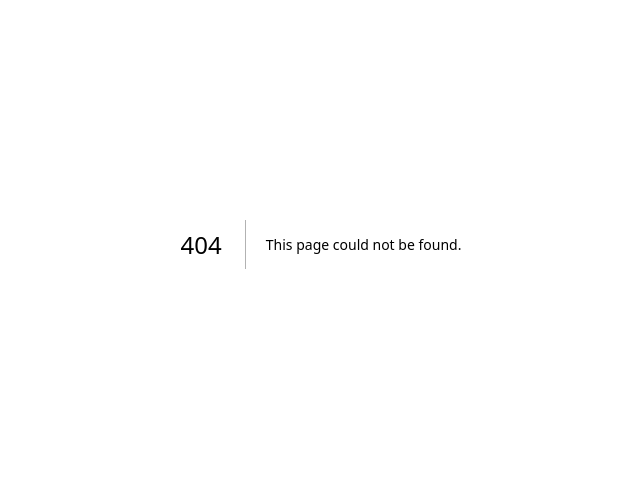
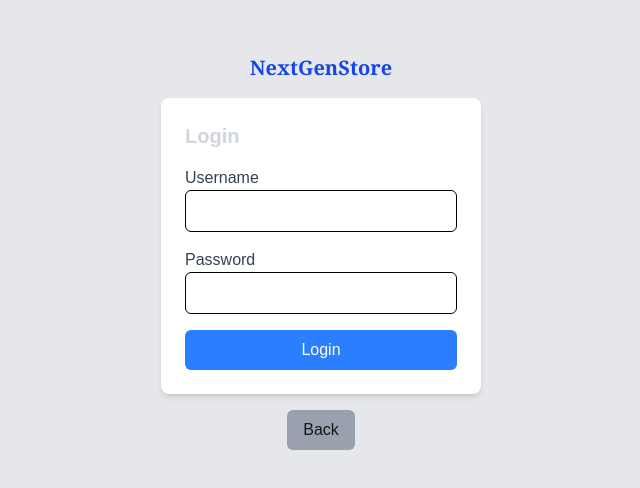
Before and after one commit to lohithpoojary64/SkinCareEcommerce, a Next.js app: page /login in a window 1280 px wide. Before the commit this address had no page. Shown: the part 156-644 px from the top of the page, without its empty margins (319-959 px from the left). Built offline with nearby package versions, Linux system fonts and the light colour scheme.

Commit message:
working on footer component

```diff
--- a/package.json
+++ b/package.json
@@ -14,6 +14,7 @@
     "next": "15.2.3",
     "react": "^19.0.0",
     "react-dom": "^19.0.0",
+    "react-toastify": "^11.0.5",
     "tailwind-scrollbar-hide": "^2.0.0"
   },
   "devDependencies": {
--- a/src/app/cart/page.jsx
+++ b/src/app/cart/page.jsx
@@ -1,34 +1,52 @@
 'use client';
-import { useEffect, useState } from 'react';
+import { useEffect, useState, useCallback } from 'react';
 import Image from 'next/image';
 import { useRouter } from 'next/navigation';
+import { toast } from 'react-toastify';
+import 'react-toastify/dist/ReactToastify.css';
 
 const Cart = () => {
-
     const router = useRouter();
     const [cart, setCart] = useState([]);
 
     useEffect(() => {
         const storedCart = JSON.parse(localStorage.getItem('cart')) || [];
-        setCart(storedCart);
+        setCart(storedCart.map(item => ({ ...item, quantity: item.quantity || 1 })));
+    }, []);
+
+    const updateLocalStorage = useCallback((updatedCart) => {
+        localStorage.setItem('cart', JSON.stringify(updatedCart));
     }, []);
 
     const removeFromCart = (id) => {
         const updatedCart = cart.filter(product => product.id !== id);
         setCart(updatedCart);
-        localStorage.setItem('cart', JSON.stringify(updatedCart));
+        updateLocalStorage(updatedCart);
+        toast.error('Item removed from cart!');
+    };
+
+    const updateQuantity = (id, quantity) => {
+        const updatedCart = cart.map(product =>
+            product.id === id ? { ...product, quantity: Math.max(1, quantity) } : product
+        );
+        setCart(updatedCart);
+        updateLocalStorage(updatedCart);
+        toast.info('Quantity updated!');
     };
 
     return (
         <div className="p-4">
-            <button onClick={() => router.push('/')} className="mb-4 px-4 py-2 bg-gray-400 rounded-md">Back</button>
-
+            <button
+                onClick={() => router.push('/')}
+                className="mb-4 px-4 py-2 bg-gray-400 rounded-md hover:bg-gray-500 transition"
+                aria-label="Go Back"
+            >Back</button>
             <h1 className="text-2xl font-bold mb-4 text-gray-300">Shopping Cart 🛒</h1>
             {cart.length > 0 ? (
                 <div className="grid gap-4">
                     {cart.map((product) => (
-                        <div key={product.id} className="flex items-center gap-4 border p-4 rounded-lg shadow-md">
-                            <div className="w-24 h-24 relative">
+                        <div key={product.id} className="flex items-center gap-4 border p-4 rounded-lg shadow-md bg-gray-800">
+                            <div className="w-15 lg:w-24 h-24 relative">
                                 <Image
                                     src={product.images?.[0] || '/fallback-image.png'}
                                     layout="fill"
@@ -39,11 +57,25 @@ const Cart = () => {
                             </div>
                             <div className="flex-1">
                                 <h2 className="text-lg font-semibold text-gray-300">{product.title}</h2>
-                                <p className="text-gray-500">Price: ${product.price}</p>
+                                <p className="text-gray-400">Price: ${product.price}</p>
+                                <div className="flex items-center gap-2 mt-2">
+                                    <button
+                                        onClick={() => updateQuantity(product.id, product.quantity - 1)}
+                                        className="bg-gray-600 text-white px-3 py-1 rounded-md hover:bg-gray-700 transition"
+                                        aria-label="Decrease quantity"
+                                    >-</button>
+                                    <span className="px-4 py-1 bg-gray-700 text-white rounded-md">{product.quantity}</span>
+                                    <button
+                                        onClick={() => updateQuantity(product.id, product.quantity + 1)}
+                                        className="bg-gray-600 text-white px-3 py-1 rounded-md hover:bg-gray-700 transition"
+                                        aria-label="Increase quantity"
+                                    >+</button>
+                                </div>
                             </div>
                             <button
                                 onClick={() => removeFromCart(product.id)}
                                 className="bg-red-500 text-white px-4 py-2 rounded-md hover:bg-red-600 transition"
+                                aria-label="Remove item"
                             >
                                 Remove ❌
                             </button>
@@ -51,7 +83,7 @@ const Cart = () => {
                     ))}
                 </div>
             ) : (
-                <p className="text-gray-500">Your cart is empty. 🛍️</p>
+                <p className="text-gray-400">Your cart is empty. 🛍️</p>
             )}
         </div>
     );
--- /dev/null
+++ b/src/app/login/page.jsx
@@ -0,0 +1,70 @@
+'use client';
+import { useState } from 'react';
+import { useRouter } from 'next/navigation';
+
+const LoginForm = () => {
+    const [username, setUsername] = useState('');
+    const [password, setPassword] = useState('');
+    const [isLoggedIn, setIsLoggedIn] = useState(false);
+    const [error, setError] = useState('');
+    const router = useRouter();
+
+    const handleLogin = (e) => {
+        e.preventDefault();
+        if (username === 'admin' && password === 'password') {
+            setIsLoggedIn(true);
+            setError('');
+        } else {
+            setError('Invalid username or password');
+        }
+    };
+
+    return (
+        <div className="flex flex-col items-center justify-center h-screen bg-gray-200">
+            <h1 className='font-serif text-xl text-blue-700 p-4 font-bold'>NextGenStore</h1>
+
+            {!isLoggedIn ? (
+                <form onSubmit={handleLogin} className="bg-white p-6 rounded-lg shadow-md w-80">
+                    <h2 className="text-xl font-bold mb-4 text-gray-300">Login</h2>
+                    {error && <p className="text-red-500 mb-2">{error}</p>}
+                    <div className="mb-4">
+                        <label className="block text-gray-700">Username</label>
+                        <input
+                            type="text"
+                            value={username}
+                            onChange={(e) => setUsername(e.target.value)}
+                            className="w-full px-3 py-2 border rounded-md text-black"
+                            required
+                        />
+                    </div>
+                    <div className="mb-4">
+                        <label className="block text-gray-700">Password</label>
+                        <input
+                            type="password"
+                            value={password}
+                            onChange={(e) => setPassword(e.target.value)}
+                            className="w-full px-3 py-2 border rounded-md text-black"
+                            required
+                        />
+                    </div>
+                    <button type="submit" className="w-full bg-blue-500 text-white py-2 rounded-md">
+                        Login
+                    </button>
+                </form>
+            ) : (
+                <div className="flex flex-col items-center">
+                    <p className="text-xl font-bold text-gray-400">Welcome, {username}!</p>
+                    <div className="w-16 h-16 bg-gray-300 rounded-full mt-4 flex items-center justify-center">
+                        <span className="text-2xl">👤</span>
+                    </div>
+                    <button onClick={() => setIsLoggedIn(false)} className="mt-4 px-4 py-2 bg-red-500 text-white rounded-md">
+                        Logout
+                    </button>
+                </div>
+            )}
+            <button onClick={() => router.push('/')} className="mt-4 px-4 py-2 bg-gray-400 rounded-md">Back</button>
+        </div>
+    );
+};
+
+export default LoginForm;
--- a/src/app/products/[id]/page.jsx
+++ b/src/app/products/[id]/page.jsx
@@ -4,10 +4,13 @@ import { useRouter } from 'next/navigation';
 import Image from 'next/image';
 import { use } from 'react';
 import Link from 'next/link';
+import { toast } from 'react-toastify';
+import 'react-toastify/dist/ReactToastify.css';
 
 const ProductDetails = ({ params }) => {
     const router = useRouter();
-    const { id } = use(params);
+    const { id } = use(params); // Unwrap params using React's use()
+
     const [product, setProduct] = useState(null);
     const [loading, setLoading] = useState(true);
     const [cart, setCart] = useState([]);
@@ -33,16 +36,30 @@ const ProductDetails = ({ params }) => {
         setCart(existingCart);
     }, []);
 
-    const addToCart = () => {
-        if (!product) return;
+    const addToCart = (product) => {
+        const storedCart = JSON.parse(localStorage.getItem('cart')) || [];
 
-        const existingCart = JSON.parse(localStorage.getItem('cart')) || [];
-        const updatedCart = [...existingCart, product];
+        const existingProduct = storedCart.find(item => item.id === product.id);
 
-        localStorage.setItem('cart', JSON.stringify(updatedCart));
-        setCart(updatedCart);
+        if (existingProduct) {
+            const updatedCart = storedCart.map(item =>
+                item.id === product.id ? { ...item, quantity: item.quantity + 1 } : item
+            );
+            localStorage.setItem('cart', JSON.stringify(updatedCart));
+            toast.info('Quantity updated in cart!');
+        } else {
+            const sanitizedProduct = {
+                id: product.id,
+                title: product.title,
+                price: product.price,
+                images: product.images,
+                quantity: 1
+            };
 
-        alert(`${product.title} added to cart!`);
+            const updatedCart = [...storedCart, sanitizedProduct];
+            localStorage.setItem('cart', JSON.stringify(updatedCart));
+            toast.success('Item added to cart!');
+        }
     };
 
     if (loading) return <p className="text-center text-gray-500">Loading product details...</p>;
@@ -55,18 +72,16 @@ const ProductDetails = ({ params }) => {
             </button>
 
             <div className="flex flex-col md:flex-row gap-6">
-                {/* Product Image */}
                 <div className="w-full md:w-1/2 relative h-[400px]">
                     <Image
                         src={product.images?.[0] || '/fallback-image.png'}
                         layout="fill"
                         objectFit="contain"
-                        alt={product.title}
+                        alt={product.title || 'Product image'}
                         className="rounded-lg"
                     />
                 </div>
 
-                {/* Product Details */}
                 <div className="w-full md:w-1/2">
                     <h1 className="text-3xl font-bold text-gray-300">{product.title}</h1>
                     <p className="text-sm text-gray-500">{product.brand}</p>
@@ -77,15 +92,13 @@ const ProductDetails = ({ params }) => {
                     <p className="text-xs text-gray-500">Rating: ⭐{product.rating}</p>
                     <p className="text-xs text-gray-500">Discount: {product.discountPercentage}%</p>
 
-                    {/* Add to Cart Button */}
                     <button
-                        onClick={addToCart}
+                        onClick={() => addToCart(product)}
                         className="mt-4 bg-blue-600 text-white px-6 py-2 rounded-md font-bold hover:bg-blue-700 transition"
                     >
                         Add to Cart 🛒
                     </button>
 
-                    {/* View Cart Button */}
                     <Link href="/cart">
                         <button className="mt-4 ml-4 bg-green-600 text-white px-4 py-2 rounded-md font-bold hover:bg-green-700 transition">
                             View Cart 🛒 ({cart.length})
--- a/src/app/products/page.jsx
+++ b/src/app/products/page.jsx
@@ -79,7 +79,7 @@ const Products = () => {
                         key={index}
                         onClick={() => handleCategoryClick(category)}
                         className={`px-4 py-2 rounded-md font-semibold transition cursor-pointer ${
-                            selectedCategory === category ? 'bg-blue-600 text-white' : 'bg-gray-400'
+                            selectedCategory === category ? 'bg-blue-600 text-white' : 'bg-gray-300'
                         }`}
                     >
                         {category}
```
Also changed, not shown: 1 other file (tests, documents, lock files or other folders).
